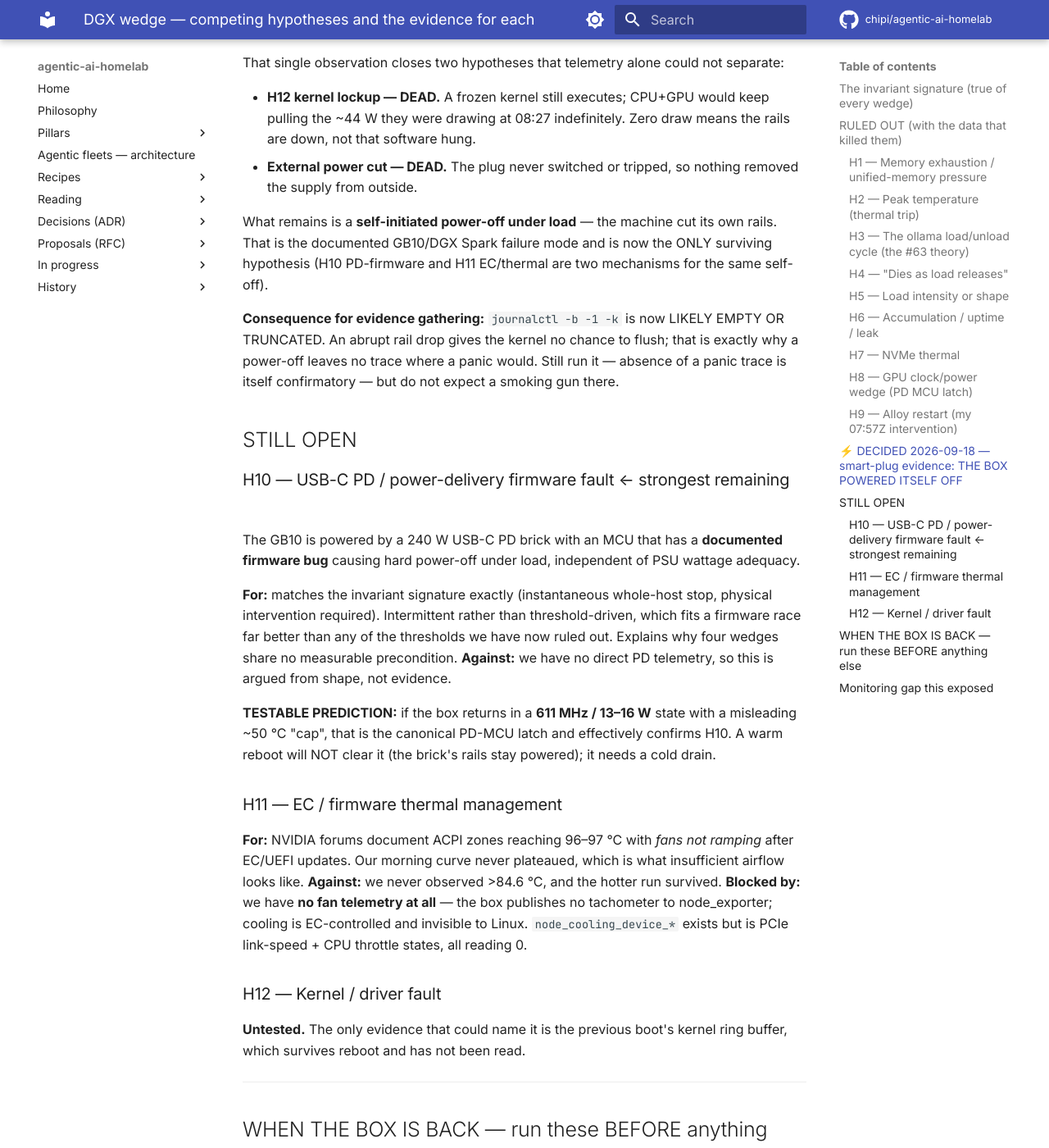
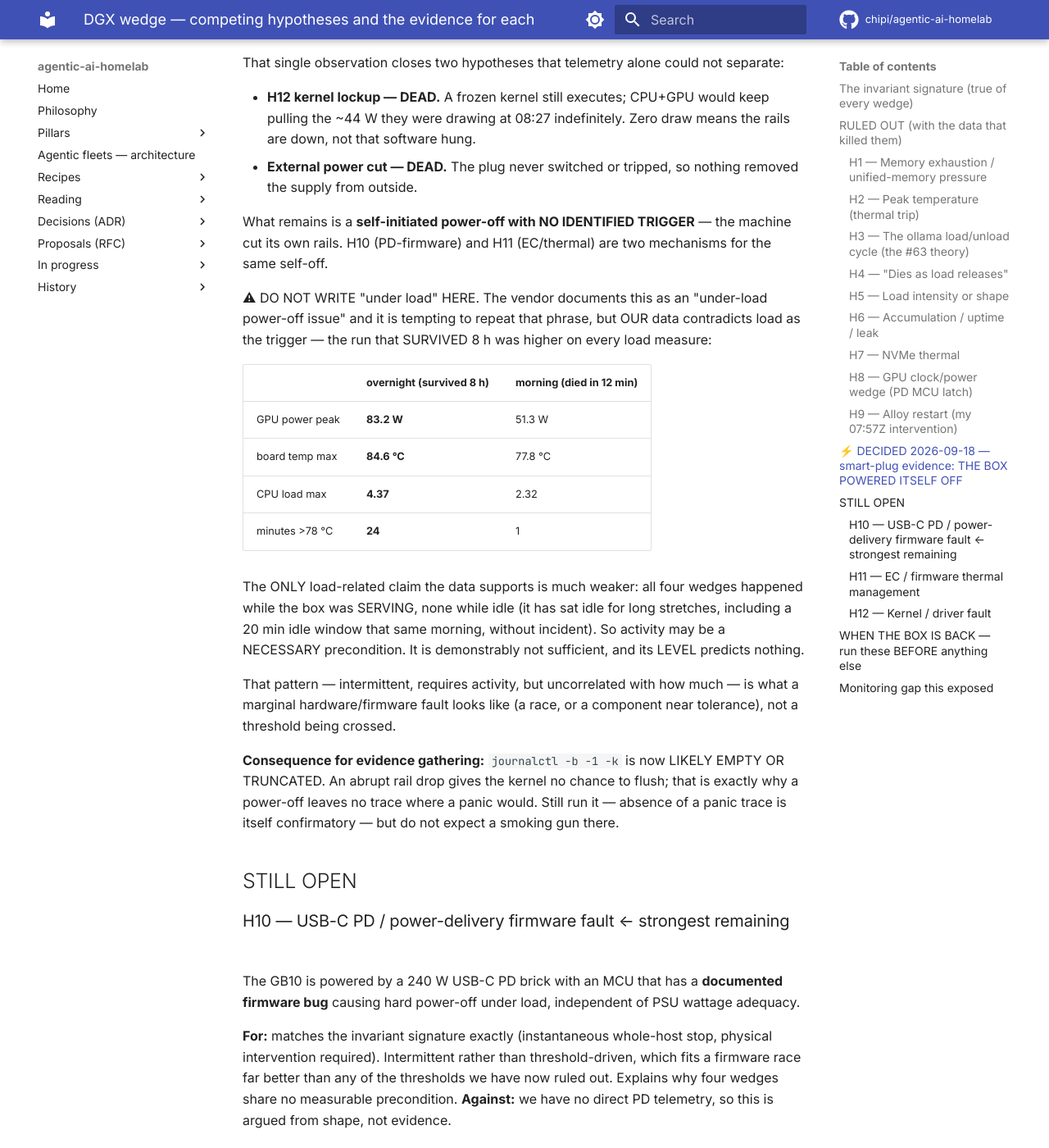
Before and after one commit to chipi/agentic-ai-homelab, an MkDocs documentation site: the page built from docs/wip/DGX-WEDGE-DIFFERENTIAL.md, in a window 1280 px wide and 1400 px high, scrolled down 3163 px. Shown: the whole window at 82% size. Built offline with MkDocs 1.6.1 and Material for MkDocs 9.7.7, drawn with Linux system fonts in a browser that asks for light colours; comment, search, counter and statistics services are not loaded.

Commit message:
docs(wip): strike 'under load' — our own data contradicts it
Operator caught this. I imported the vendor's phrase ('under-load power-off issue') and
repeated it as though it described OUR evidence. It does not.

The run that SURVIVED 8h was higher on every load measure than the one that died in 12
minutes: GPU power peak 83.2W vs 51.3W, board temp 84.6C vs 77.8C, CPU load 4.37 vs 2.32,
24 min >78C vs 1 min. Load level does not predict the failure.

Accurate statement: a self-initiated power-off with NO IDENTIFIED TRIGGER.

The one load-related claim the data does support is weaker and kept separate: all four
wedges occurred while SERVING, none while idle — so activity may be a necessary
precondition, but it is not sufficient and its level predicts nothing. That shape
(intermittent, needs activity, uncorrelated with amount) is a marginal hardware/firmware
fault, not a threshold.

Added a DO-NOT-WRITE warning at that spot so the vendor's phrasing does not creep back in.

Co-Authored-By: Claude <noreply@anthropic.com>
Claude-Session: https://claude.ai/code/session_015PAMDnCQU6wf9egdAyvZGG

```diff
--- a/docs/wip/DGX-WEDGE-DIFFERENTIAL.md
+++ b/docs/wip/DGX-WEDGE-DIFFERENTIAL.md
@@ -110,9 +110,28 @@ That single observation closes two hypotheses that telemetry alone could not sep
 * **External power cut — DEAD.** The plug never switched or tripped, so nothing removed
   the supply from outside.
 
-What remains is a **self-initiated power-off under load** — the machine cut its own rails.
-That is the documented GB10/DGX Spark failure mode and is now the ONLY surviving hypothesis
-(H10 PD-firmware and H11 EC/thermal are two mechanisms for the same self-off).
+What remains is a **self-initiated power-off with NO IDENTIFIED TRIGGER** — the machine cut
+its own rails. H10 (PD-firmware) and H11 (EC/thermal) are two mechanisms for the same self-off.
+
+⚠ DO NOT WRITE "under load" HERE. The vendor documents this as an "under-load power-off
+issue" and it is tempting to repeat that phrase, but OUR data contradicts load as the
+trigger — the run that SURVIVED 8 h was higher on every load measure:
+
+| | overnight (survived 8 h) | morning (died in 12 min) |
+|---|---|---|
+| GPU power peak | **83.2 W** | 51.3 W |
+| board temp max | **84.6 °C** | 77.8 °C |
+| CPU load max | **4.37** | 2.32 |
+| minutes >78 °C | **24** | 1 |
+
+The ONLY load-related claim the data supports is much weaker: all four wedges happened while
+the box was SERVING, none while idle (it has sat idle for long stretches, including a 20 min
+idle window that same morning, without incident). So activity may be a NECESSARY precondition.
+It is demonstrably not sufficient, and its LEVEL predicts nothing.
+
+That pattern — intermittent, requires activity, but uncorrelated with how much — is what a
+marginal hardware/firmware fault looks like (a race, or a component near tolerance), not a
+threshold being crossed.
 
 **Consequence for evidence gathering:** `journalctl -b -1 -k` is now LIKELY EMPTY OR
 TRUNCATED. An abrupt rail drop gives the kernel no chance to flush; that is exactly why a
```
